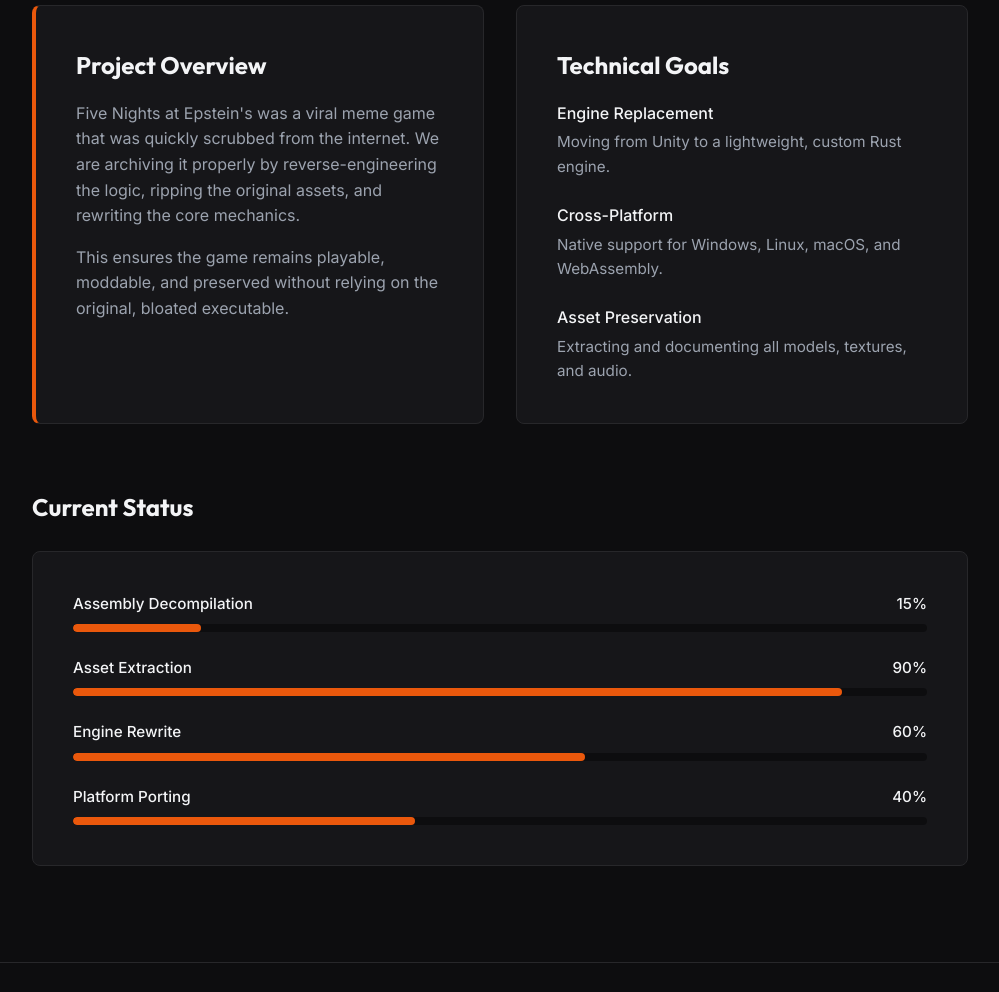
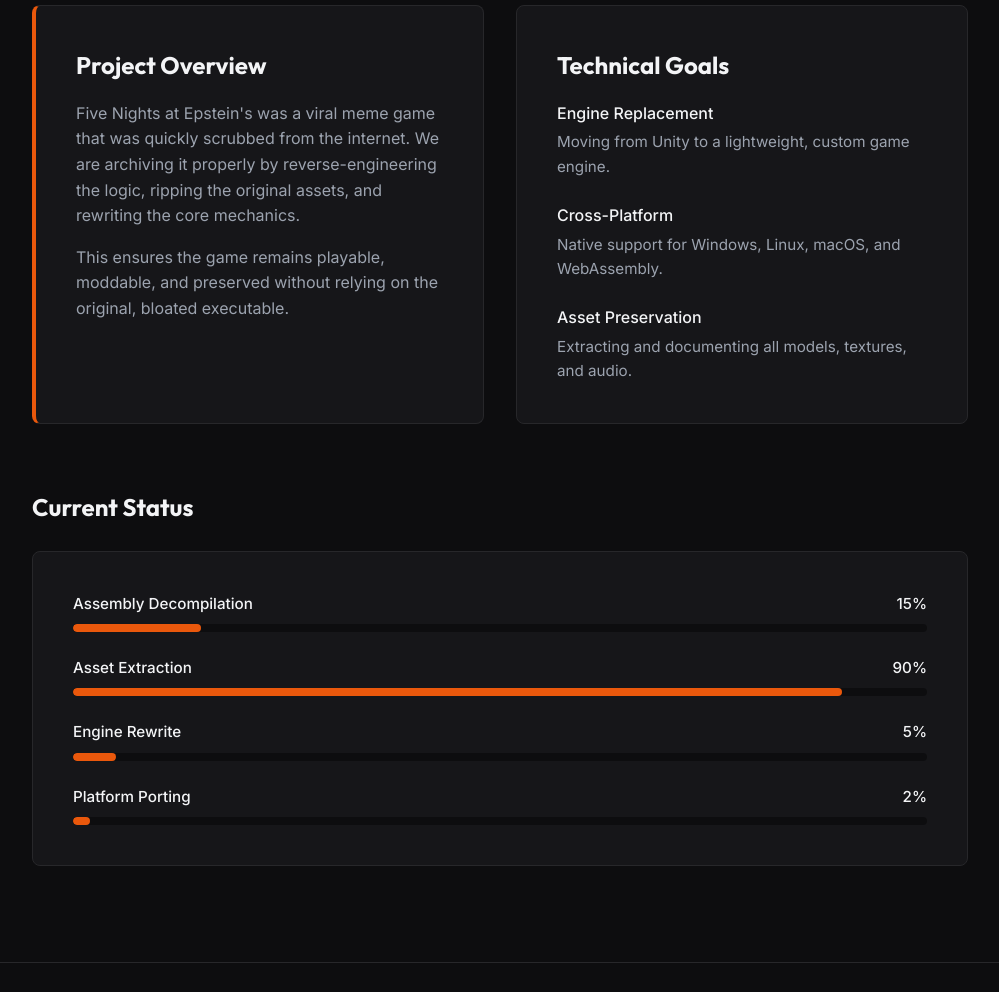
Before and after one commit to fnaeret/fnaeret.github.io, a plain HTML site: page index.html in a window 1280 px wide. Shown: the part 620-1612 px from the top of the page, without its empty margins (140-1139 px from the left). Drawn offline with Linux system fonts and the light colour scheme.

Commit message:
update info

```diff
--- a/index.html
+++ b/index.html
@@ -46,7 +46,7 @@
                 <ul class="goal-list">
                     <li>
                         <strong>Engine Replacement</strong>
-                        <span>Moving from Unity to a lightweight, custom Rust engine.</span>
+                        <span>Moving from Unity to a lightweight, custom game engine.</span>
                     </li>
                     <li>
                         <strong>Cross-Platform</strong>
@@ -87,20 +87,20 @@
                 <div class="progress-item">
                     <div class="progress-header">
                         <span>Engine Rewrite</span>
-                        <span>60%</span>
+                        <span>5%</span>
                     </div>
                     <div class="bar-background">
-                        <div class="bar-fill" data-width="60%"></div>
+                        <div class="bar-fill" data-width="5%"></div>
                     </div>
                 </div>
 
                 <div class="progress-item">
                     <div class="progress-header">
                         <span>Platform Porting</span>
-                        <span>40%</span>
+                        <span>2%</span>
                     </div>
                     <div class="bar-background">
-                        <div class="bar-fill" data-width="40%"></div>
+                        <div class="bar-fill" data-width="2%"></div>
                     </div>
                 </div>
             </div>
```
